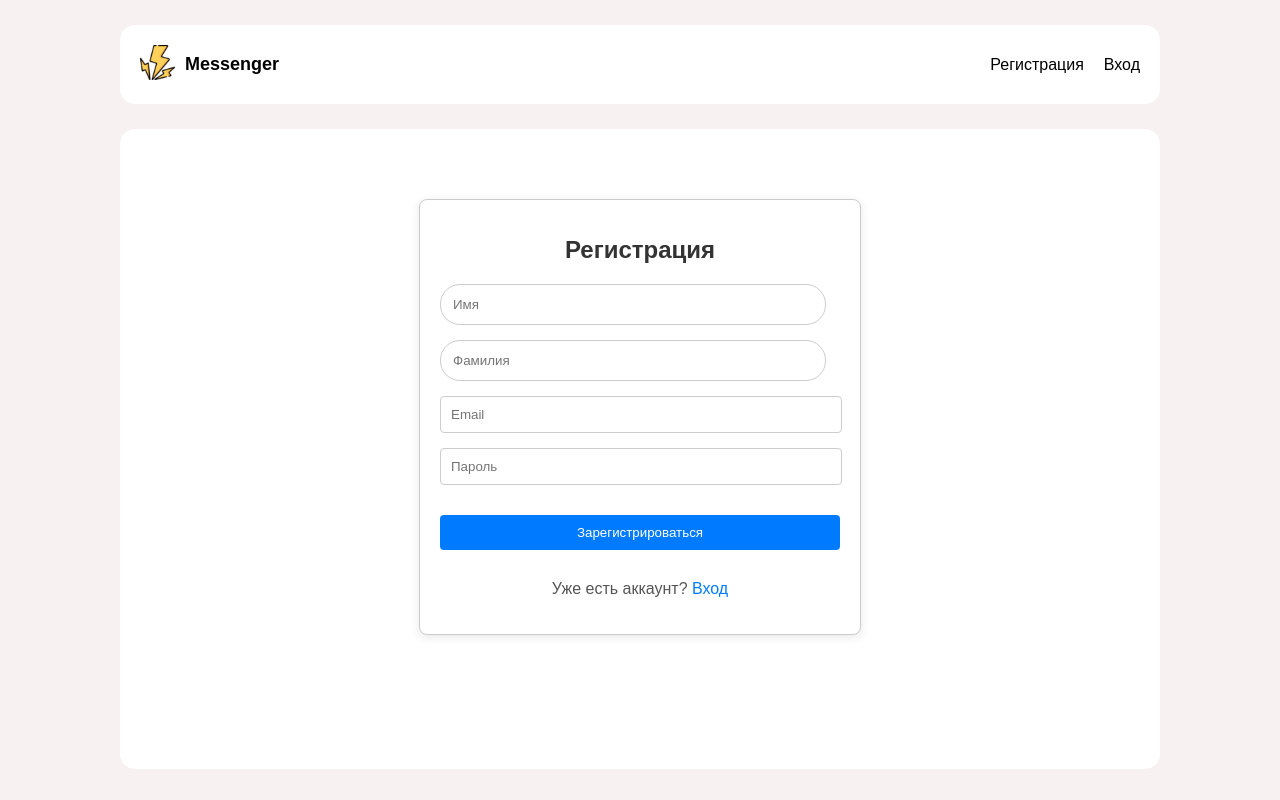
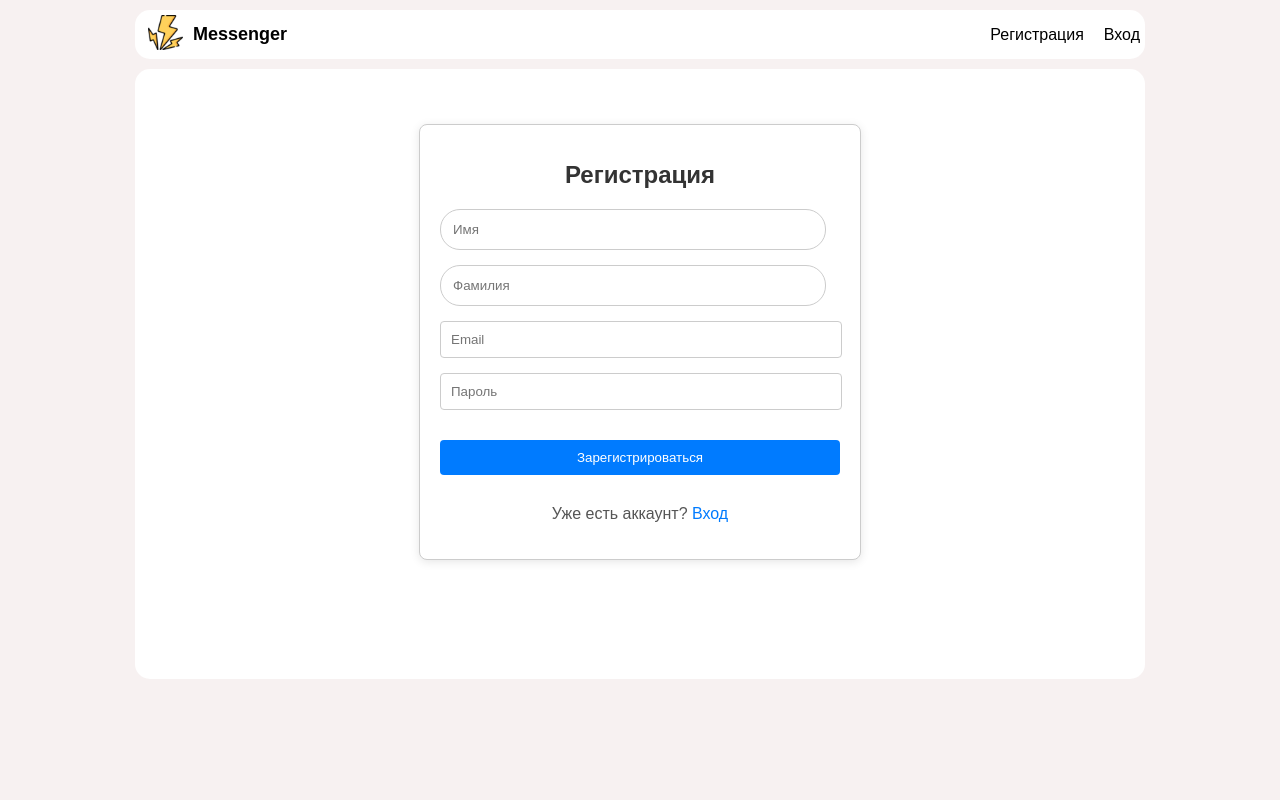
Before and after one commit to xaslx/Messenger, a Python web app: template src/static/templates/register.html in a window 1280 px wide. Run offline with Jinja, Linux system fonts and the light colour scheme; the template is opened without the code that fills it, so the values that code supplies are empty.

Commit message:
udate styles

```diff
--- a/src/static/css/styles.css
+++ b/src/static/css/styles.css
@@ -15,15 +15,16 @@ body {
     display: flex;
     justify-content: space-between;
     align-items: center;
-    padding: 20px;
+    padding: 5px;
     background-color: rgb(255, 255, 255);
     border-radius: 15px;
-    margin-top: 25px;
+    margin-top: 10px;
 }
 
 .logo {
     display: flex;
     align-items: center;
+    margin-left: 8px;
 }
 
 .logo img {
@@ -68,7 +69,9 @@ body {
     padding: 10px;
     min-width: 100px;
     box-shadow: 0 4px 8px rgba(0, 0, 0, 0.2);
+    z-index: 100;
 }
+
 
 .dropdown-menu a {
     color: #fff;
@@ -88,8 +91,8 @@ body {
 }
 
 .avatar {
-    width: 50px;
-    height: 50px;
+    width: 40px;
+    height: 40px;
     border-radius: 50%;
     margin-right: 10px;
     margin-left: 20px;
@@ -109,14 +112,15 @@ body {
 .main-container {
     max-width: 1000px;
     min-height: 600px;
+    max-height: 1000px;
     margin: 0 auto;
     display: flex;
     justify-content: flex-start;
     align-items: flex-start;
-    padding: 20px;
+    padding: 5px;
     background-color: rgb(255, 255, 255);
     border-radius: 15px;
-    margin-top: 25px;
+    margin-top: 10px;
 }
 
 .sidebar {
@@ -159,7 +163,7 @@ body {
 .vertical-divider {
     width: 2px;
     background-color: black;
-    height: 100vh;
+    height: 120vh;
     margin: 0 20px;
 }
 
@@ -281,3 +285,7 @@ body {
     color: #555;
     margin: 5px 0;
 }
+
+
+
+/* messages */
```
